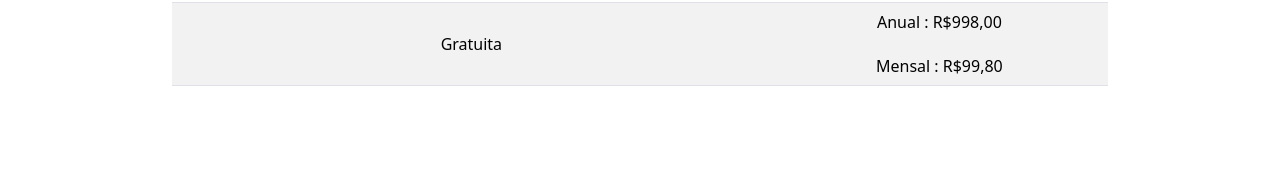
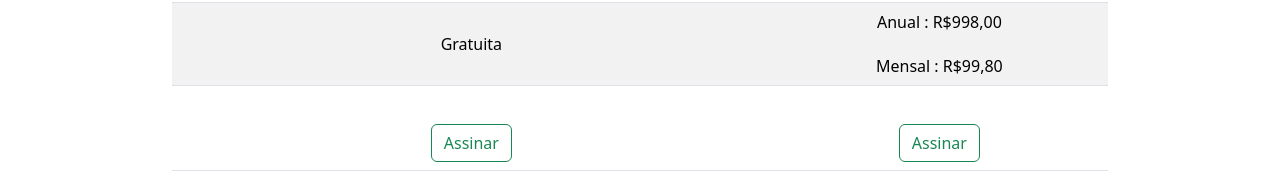
Before and after one commit to CesarGabriel26/PROF_WebSite, a plain HTML site: page html/Pagamentos.html in a window 1280 px wide. Shown: the part 612-800 px from the top of the page. Drawn offline with nearby package versions, Linux system fonts and the light colour scheme.

Commit message:
pagina de compra

```diff
--- a/html/Pagamentos.html
+++ b/html/Pagamentos.html
@@ -143,7 +143,18 @@
                 Mensal : R$99,80
               </td>
             </tr>
+            <tr>
+              <td>
+                <br>
+                <button class="mt-2 btn btn-outline-success">Assinar</button>
+              </td>
+              <td>
+                <br>
+                <button class="mt-2 btn btn-outline-success">Assinar</button>
+              </td>
+            </tr>
           </tbody>
+
 
         </table>
       </div>
```
